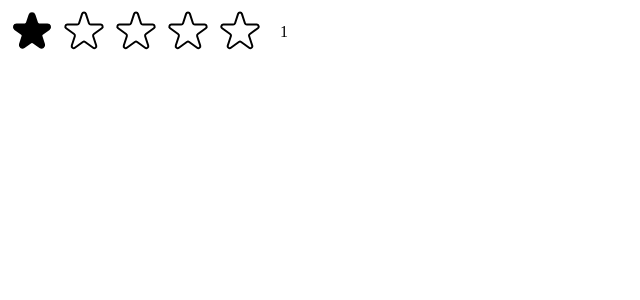
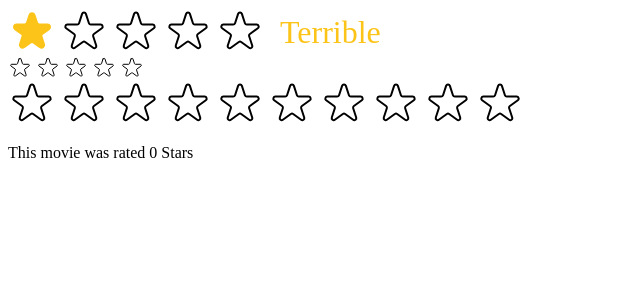
Before and after one commit to sidhantrajput1/UsePopCorn, a React (Vite) app: page / in a window 1280 px wide. Shown: the top 300 px of the page, without its empty margins (0-640 px from the left). Built offline with nearby package versions, Linux system fonts and the light colour scheme.

Commit message:
usepopcorn

```diff
--- a/src/StarRating1.jsx
+++ b/src/StarRating1.jsx
@@ -13,44 +13,76 @@
   gap: "4px",
 };
 
-const textStyle = {
-  lineHeight: "1",
-  margin: "0",
-};
+export default function StarRating1({
+  maxRating,
+  color = "#fcc419",
+  size = 48,
+  className = "",
+  messages = [],
+  defaultRating = 0,
+  onSetRating
+}) {
+  const [rating, setRating] = useState(defaultRating);
+  const [tempRating, setTempRatiing] = useState(0);
 
-export default function StarRating1({ maxRating }) {
-  const [rating, setRating] = useState(1);
   function handleRating(rating) {
     setRating(rating);
+    onSetRating(rating)
   }
+
+  const textStyle = {
+    lineHeight: "1",
+    margin: "0",
+    color,
+    fontSize: `${size / 1.5}px`,
+  };
+
   return (
     <div style={containerStyle}>
       <div style={starContainerStyle}>
         {Array.from({ length: maxRating }, (_, i) => (
-          <Star key={i} onRate={() => handleRating(i + 1)} full={ rating >= i+1 } />
+          <Star
+            key={i}
+            onRate={() => handleRating(i + 1)}
+            full={tempRating ? tempRating >= i + 1 : rating >= i + 1}
+            onHoverIn={() => setTempRatiing(i + 1)}
+            onHoverOut={() => setTempRatiing(0)}
+            color={color}
+            size={size}
+          />
         ))}
       </div>
-      <div style={textStyle}>{rating || ""}</div>
+      <div style={textStyle}>
+        {messages.length === maxRating
+          ? messages[tempRating ? tempRating - 1 : rating - 1]
+          : tempRating || ""}
+      </div>
     </div>
   );
 }
 
-const starStyle = {
-  width: "48px",
-  height: "48px",
-  display: "block",
-  cursor: "pointer",
-};
+function Star({ onRate, full, onHoverIn, onHoverOut, color, size }) {
+  const starStyle = {
+    width: `${size}px`,
+    height: `${size}px`,
+    display: "block",
+    cursor: "pointer",
+  };
 
-function Star({ onRate, full }) {
   return (
-    <span role="button" style={starStyle} onClick={onRate}>
+    <span
+      role="button"
+      style={starStyle}
+      onClick={onRate}
+      onMouseEnter={onHoverIn}
+      onMouseLeave={onHoverOut}
+    >
       {full ? (
         <svg
           xmlns="http://www.w3.org/2000/svg"
           viewBox="0 0 20 20"
-          fill="#000"
-          stroke="#000"
+          fill={color}
+          stroke={color}
         >
           <path d="M9.049 2.927c.3-.921 1.603-.921 1.902 0l1.07 3.292a1 1 0 00.95.69h3.462c.969 0 1.371 1.24.588 1.81l-2.8 2.034a1 1 0 00-.364 1.118l1.07 3.292c.3.921-.755 1.688-1.54 1.118l-2.8-2.034a1 1 0 00-1.175 0l-2.8 2.034c-.784.57-1.838-.197-1.539-1.118l1.07-3.292a1 1 0 00-.364-1.118L2.98 8.72c-.783-.57-.38-1.81.588-1.81h3.461a1 1 0 00.951-.69l1.07-3.292z" />
         </svg>
--- a/src/main.jsx
+++ b/src/main.jsx
@@ -1,12 +1,35 @@
-import { StrictMode} from "react";
+import { StrictMode, useState } from "react";
 import { createRoot } from "react-dom/client";
 // import './index.css'
 // import App from './App.jsx'
 import StarRating1 from "./StarRating1";
 
+// eslint-disable-next-line react-refresh/only-export-components
+function Test() {
+  const [movieRating, setMovieRating] = useState(0)
+  return (
+    <div>
+      <StarRating1 color="blue" maxRating={10} onSetRating={setMovieRating}/>
+      <p>This movie was rated {movieRating} Stars</p>
+    </div>
+  )
+}
+
 createRoot(document.getElementById("root")).render(
   <StrictMode>
-    <StarRating1 maxRating={5} />
+    <StarRating1
+      maxRating={5}
+      messages={["Terrible", "Bad", "Okay", "Good", "Amazing"]}
+      defaultRating={1}
+    />
+    <StarRating1
+      maxRating={5}
+      color="red"
+      size={24}
+      className="test"
+      defaultRating={0}
+    />
+    <Test />
     {/* <StarRating1 maxRating={10} /> */}
   </StrictMode>
 );
```
